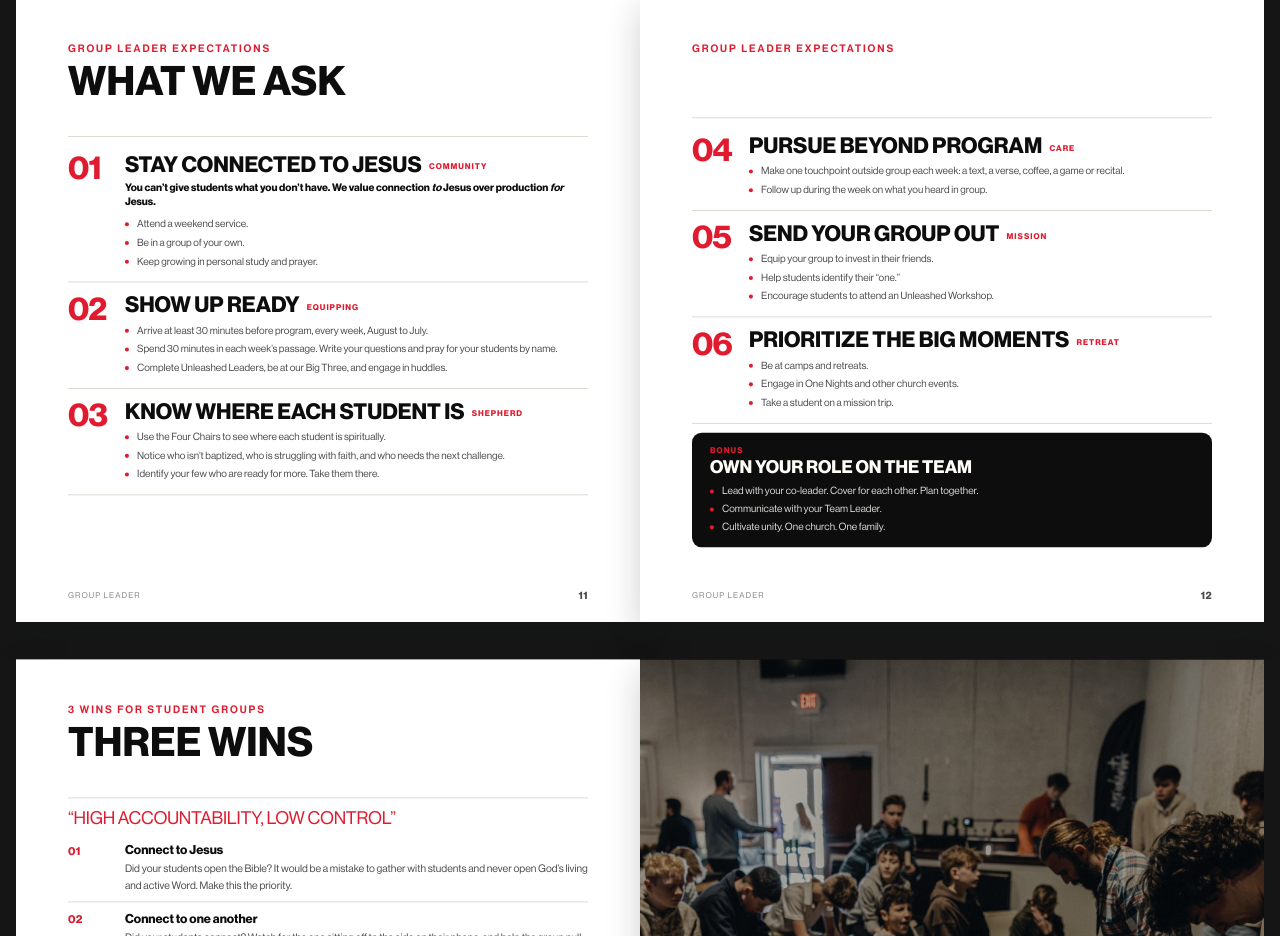
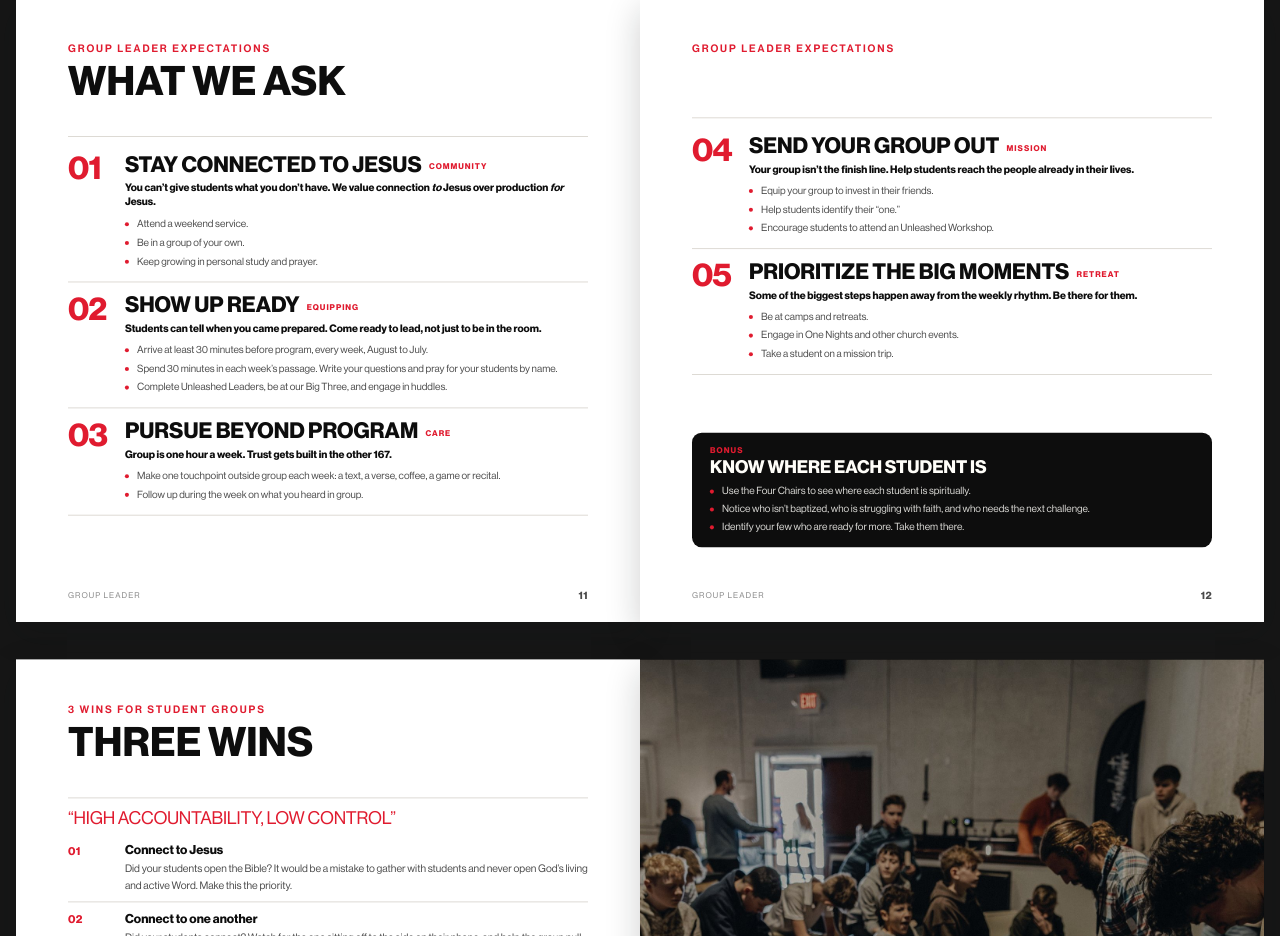
Before and after one commit to justindavis227/leader-resource-site, a plain HTML site: page 2 - Group Leaders.html in a window 1280 px wide. Shown: the part 4020-4956 px from the top of the page. Drawn offline with nearby package versions, Linux system fonts and the light colour scheme.

Commit message:
GL expectations: 5 rhythms + bonus

```diff
--- a/2 - Group Leaders.html
+++ b/2 - Group Leaders.html
@@ -1000,7 +1000,8 @@ section[data-screen-label="Your Role—Luke 9 Rhythms"] .rt span em{font-style:n
       <h2 class="disp">What We Ask</h2>
       <div class="hr"></div>
     </div>
-    <div class="rows"><div class="xp"><div class="xi"><span class="xnum">01</span></div><div><div class="xn">Stay connected to Jesus<span class="ref">Community</span></div><div class="xt">You can&rsquo;t give students what you don&rsquo;t have. We value connection <i>to</i> Jesus over production <i>for</i> Jesus.</div><ul><li>Attend a weekend service.</li><li>Be in a group of your own.</li><li>Keep growing in personal study and prayer.</li></ul></div></div><div class="xp"><div class="xi"><span class="xnum">02</span></div><div><div class="xn">Show up ready<span class="ref">Equipping</span></div><ul><li>Arrive at least 30 minutes before program, every week, August to July.</li><li>Spend 30 minutes in each week&rsquo;s passage. Write your questions and pray for your students by name.</li><li>Complete Unleashed Leaders, be at our Big Three, and engage in huddles.</li></ul></div></div><div class="xp"><div class="xi"><span class="xnum">03</span></div><div><div class="xn">Know where each student is<span class="ref">Shepherd</span></div><ul><li>Use the Four Chairs to see where each student is spiritually.</li><li>Notice who isn&rsquo;t baptized, who is struggling with faith, and who needs the next challenge.</li><li>Identify your few who are ready for more. Take them there.</li></ul></div></div></div>
+    <div class="rows"><div class="xp"><div class="xi"><span class="xnum">01</span></div><div><div class="xn">Stay connected to Jesus<span class="ref">Community</span></div><div class="xt">You can&rsquo;t give students what you don&rsquo;t have. We value connection <i>to</i> Jesus over production <i>for</i> Jesus.</div><ul><li>Attend a weekend service.</li><li>Be in a group of your own.</li><li>Keep growing in personal study and prayer.</li></ul></div></div><div class="xp"><div class="xi"><span class="xnum">02</span></div><div><div class="xn">Show up ready<span class="ref">Equipping</span></div><div class="xt">Students can tell when you came prepared. Come ready to lead, not just to be in the room.</div><ul><li>Arrive at least 30 minutes before program, every week, August to July.</li><li>Spend 30 minutes in each week&rsquo;s passage. Write your questions and pray for your students by name.</li><li>Complete Unleashed Leaders, be at our Big Three, and engage in huddles.</li></ul></div></div><div class="xp"><div class="xi"><span class="xnum">03</span></div><div><div class="xn">Pursue beyond program<span class="ref">Care</span></div><div class="xt">Group is one hour a week. Trust gets built in the other 167.</div><ul><li>Make one touchpoint outside group each week: a text, a verse, coffee, a game or recital.</li><li>Follow up during the week on what you heard in group.</li></ul></div></div></div>
+
     <div class="foot"><span class="sec">Group Leader</span><span class="pn">11</span></div>
   </section>
 
@@ -1009,8 +1010,8 @@ section[data-screen-label="Your Role—Luke 9 Rhythms"] .rt span em{font-style:n
       <div class="eyebrow">Group Leader Expectations</div>
       <div style="height:59px"></div><div class="hr"></div>
     </div>
-    <div class="rows"><div class="xp"><div class="xi"><span class="xnum">04</span></div><div><div class="xn">Pursue beyond program<span class="ref">Care</span></div><ul><li>Make one touchpoint outside group each week: a text, a verse, coffee, a game or recital.</li><li>Follow up during the week on what you heard in group.</li></ul></div></div><div class="xp"><div class="xi"><span class="xnum">05</span></div><div><div class="xn">Send your group out<span class="ref">Mission</span></div><ul><li>Equip your group to invest in their friends.</li><li>Help students identify their &ldquo;one.&rdquo;</li><li>Encourage students to attend an Unleashed Workshop.</li></ul></div></div><div class="xp"><div class="xi"><span class="xnum">06</span></div><div><div class="xn">Prioritize the big moments<span class="ref">Retreat</span></div><ul><li>Be at camps and retreats.</li><li>Engage in One Nights and other church events.</li><li>Take a student on a mission trip.</li></ul></div></div></div>
-    <div class="xbonus"><div class="xbk">Bonus</div><div class="xbt">Own your role on the team</div><ul><li>Lead with your co-leader. Cover for each other. Plan together.</li><li>Communicate with your Team Leader.</li><li>Cultivate unity. One church. One family.</li></ul></div>
+    <div class="rows"><div class="xp"><div class="xi"><span class="xnum">04</span></div><div><div class="xn">Send your group out<span class="ref">Mission</span></div><div class="xt">Your group isn&rsquo;t the finish line. Help students reach the people already in their lives.</div><ul><li>Equip your group to invest in their friends.</li><li>Help students identify their &ldquo;one.&rdquo;</li><li>Encourage students to attend an Unleashed Workshop.</li></ul></div></div><div class="xp"><div class="xi"><span class="xnum">05</span></div><div><div class="xn">Prioritize the big moments<span class="ref">Retreat</span></div><div class="xt">Some of the biggest steps happen away from the weekly rhythm. Be there for them.</div><ul><li>Be at camps and retreats.</li><li>Engage in One Nights and other church events.</li><li>Take a student on a mission trip.</li></ul></div></div></div>
+    <div class="xbonus"><div class="xbk">Bonus</div><div class="xbt">Know where each student is</div><ul><li>Use the Four Chairs to see where each student is spiritually.</li><li>Notice who isn&rsquo;t baptized, who is struggling with faith, and who needs the next challenge.</li><li>Identify your few who are ready for more. Take them there.</li></ul></div>
     <div class="foot"><span class="sec">Group Leader</span><span class="pn">12</span></div>
   </section>
 
```
